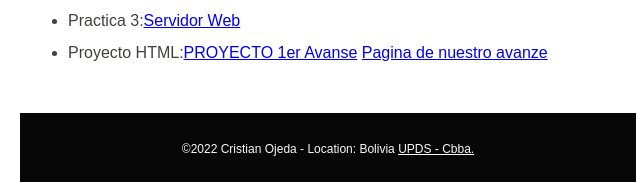
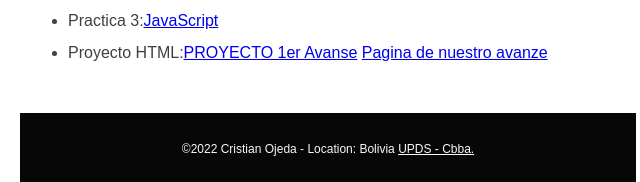
Before and after one commit to cristian-ojeda/Tecnologia_Web-I-, a plain HTML site: page index.html in a window 1280 px wide. Shown: the part 272-454 px from the top of the page, 312-952 px from the left. Drawn offline with Linux system fonts and the light colour scheme.

Commit message:
cristian

```diff
--- a/index.html
+++ b/index.html
@@ -18,7 +18,7 @@
     <ul>
       <li> Practica 1:<a href="Plantilla_InformeActividad_1.pdf">Servidor Web </a></li>
       <li>Practica 2:<a href="Practica_2 Layout CSS.pdf">Layout.CSS</a><a href="../Tecnologia_Web-I-/css/Practica_2/index.html">Index</a></li>
-      <li> Practica 3:<a href="../Tecnologia_Web-I-/css/Practica_3/index.html">Servidor Web </a></li>
+      <li> Practica 3:<a href="../Tecnologia_Web-I-/css/Practica_3/index.html">JavaScript </a></li>
       <li>Proyecto HTML:<a href="Proyecto 1er Avance.pdf">PROYECTO 1er Avanse</a> <a href="../Proyecto_Tecnologia_Web_I/index.html">Pagina de nuestro avanze</a></li>
     </ul>
 
```
